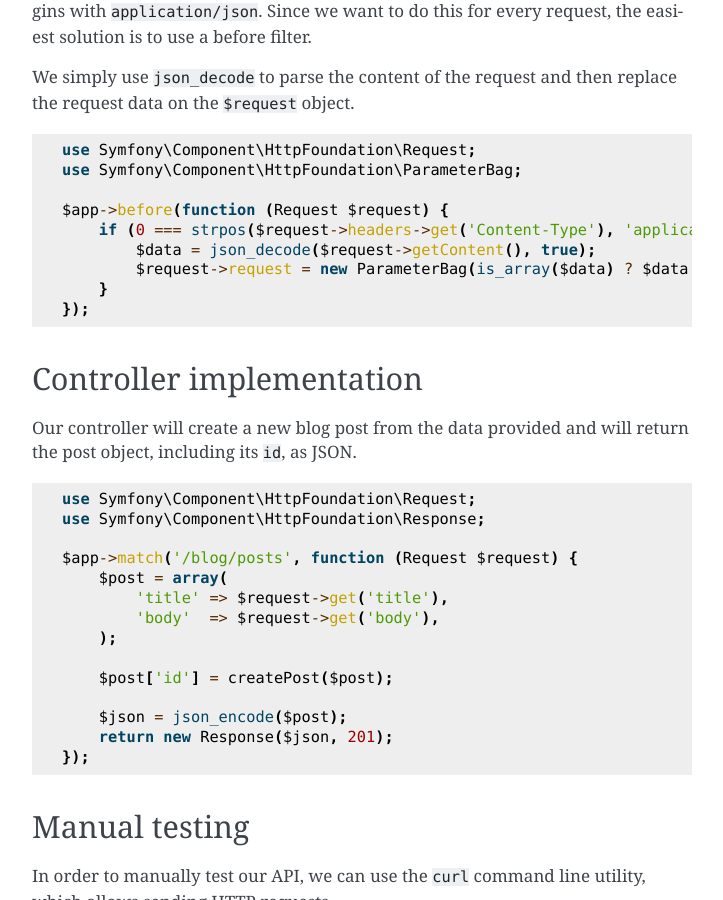
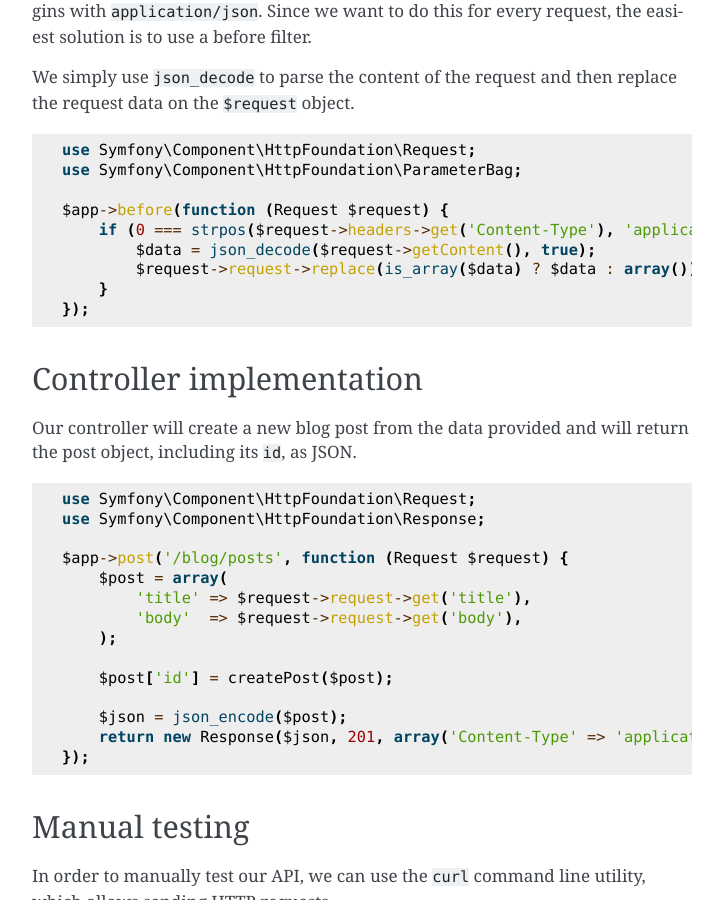
Before and after one commit to silexphp/Silex, a Sphinx documentation site: the page built from doc/cookbook/json_request_body.rst, in a window 1280 px wide and 900 px high, scrolled down 966 px. Shown: the whole window, without its empty margins (388-1111 px from the left). Built offline with Sphinx 7.4.7, drawn with Linux system fonts in a browser that asks for light colours.

Commit message:
[cookbook] implement some suggestions

```diff
--- a/doc/cookbook/json_request_body.rst
+++ b/doc/cookbook/json_request_body.rst
@@ -57,9 +57,9 @@ replace the request data on the ``$request`` object.
     use Symfony\Component\HttpFoundation\ParameterBag;
 
     $app->before(function (Request $request) {
-        if (0 === strpos($request->headers->get('Content-Type'), 'application/json') {
+        if (0 === strpos($request->headers->get('Content-Type'), 'application/json')) {
             $data = json_decode($request->getContent(), true);
-            $request->request = new ParameterBag(is_array($data) ? $data : array());
+            $request->request->replace(is_array($data) ? $data : array());
         }
     });
 
@@ -74,16 +74,16 @@ return the post object, including its ``id``, as JSON.
     use Symfony\Component\HttpFoundation\Request;
     use Symfony\Component\HttpFoundation\Response;
 
-    $app->match('/blog/posts', function (Request $request) {
+    $app->post('/blog/posts', function (Request $request) {
         $post = array(
-            'title' => $request->get('title'),
-            'body'  => $request->get('body'),
+            'title' => $request->request->get('title'),
+            'body'  => $request->request->get('body'),
         );
 
         $post['id'] = createPost($post);
 
         $json = json_encode($post);
-        return new Response($json, 201);
+        return new Response($json, 201, array('Content-Type' => 'application/json'));
     });
 
 Manual testing
```
